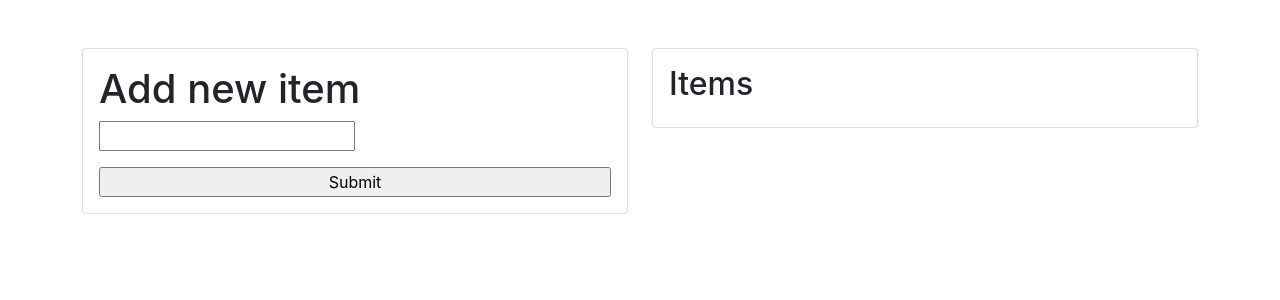
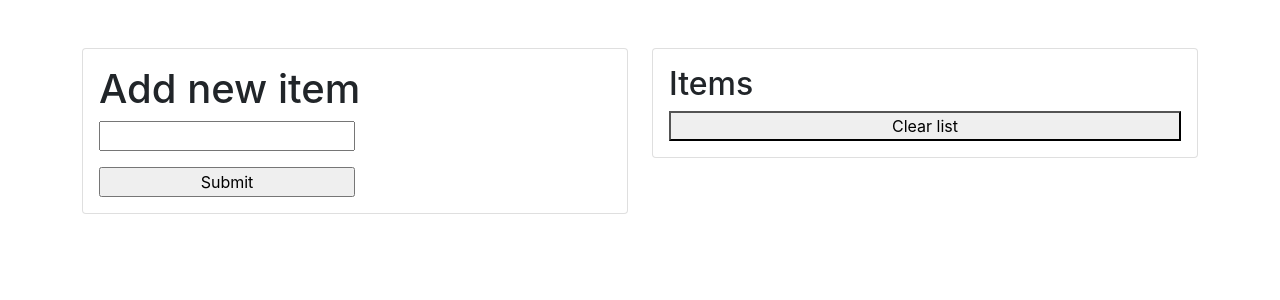
Before and after one commit to SilviuIordache/ReactToDo, a React (Create React App) app: page / in a window 1280 px wide. Shown: the top 300 px of the page. Built offline with nearby package versions, Linux system fonts and the light colour scheme.

Commit message:
Add button to clear list

```diff
--- a/src/components/AddItemForm/AddItemForm.js
+++ b/src/components/AddItemForm/AddItemForm.js
@@ -36,7 +36,7 @@ export default class AddItemForm extends React.Component {
             />
           </div>
         </label>
-        <input className="mt-3" type="submit" value="Submit"/>
+        <input className="mt-3 w-50" type="submit" value="Submit"/>
       </form>
     )
   }
--- a/src/components/ToDo.js
+++ b/src/components/ToDo.js
@@ -9,6 +9,7 @@ export default class ToDo extends React.Component {
       items: []
     }
     this.addToDo = this.addToDo.bind(this);
+    this.clearList = this.clearList.bind(this);
   }
 
   addToDo(item) {
@@ -38,6 +39,17 @@ export default class ToDo extends React.Component {
     }
   }
 
+  clearList() {
+    const clearConfirmation = window.confirm('Are you sure you want to delete all the items in the list?')
+
+    if (clearConfirmation) {
+      localStorage.removeItem('lsItems');
+      this.setState({
+        items: [],
+      });
+    }
+  }
+
   render() {
     return (
       <div className="container">
@@ -46,7 +58,7 @@ export default class ToDo extends React.Component {
             <AddItemForm onSubmit={this.addToDo}/>
           </div>
           <div className="col-6">
-            <ToDoList items={this.state.items}/>
+            <ToDoList items={this.state.items} clearList={this.clearList}/>
           </div>
         </div>
       </div>
--- a/src/components/ToDoList/ToDoList.js
+++ b/src/components/ToDoList/ToDoList.js
@@ -1,7 +1,14 @@
 import React from 'react';
 
 export default class ToDoList extends React.Component {
+  constructor(props) {
+    super(props);
+    this.clearList = this.clearList.bind(this);
+  }
 
+  clearList() {
+    this.props.clearList();
+  }
   render() {
       const items = this.props.items?.map((item, index) =>
         <p key={index}>{index + 1}. {item}</p>
@@ -10,6 +17,7 @@ export default class ToDoList extends React.Component {
         <div className="card p-3">
           <h2 className="mb-2">Items</h2>
           {items}
+          <button onClick={this.clearList}> Clear list</button>
         </div>
       )
     }
```
